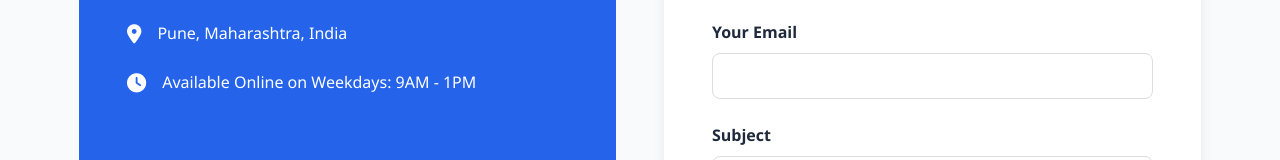
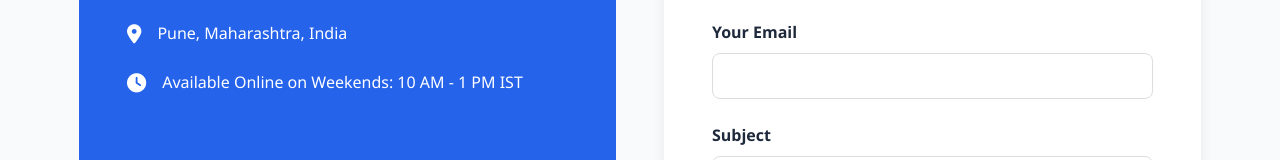
Before and after one commit to SAKET-SK/New_Portfolio_Website, a plain HTML site: page index.html in a window 1280 px wide. Shown: the part 7165-7325 px from the top of the page. Drawn offline with nearby package versions, Linux system fonts and the light colour scheme.

Commit message:
Update index.html

```diff
--- a/index.html
+++ b/index.html
@@ -457,7 +457,7 @@
                     <ul class="contact-details">
                         <li><i class="fas fa-envelope"></i> saketkhopkar910@gmail.com</li>
                         <li><i class="fas fa-map-marker-alt"></i> Pune, Maharashtra, India</li>
-                        <li><i class="fas fa-clock"></i> Available Online on Weekdays: 9AM - 1PM</li>
+                        <li><i class="fas fa-clock"></i> Available Online on Weekends: 10 AM - 1 PM IST</li>
                     </ul>
                 </div>
                 <div class="contact-form">
```
